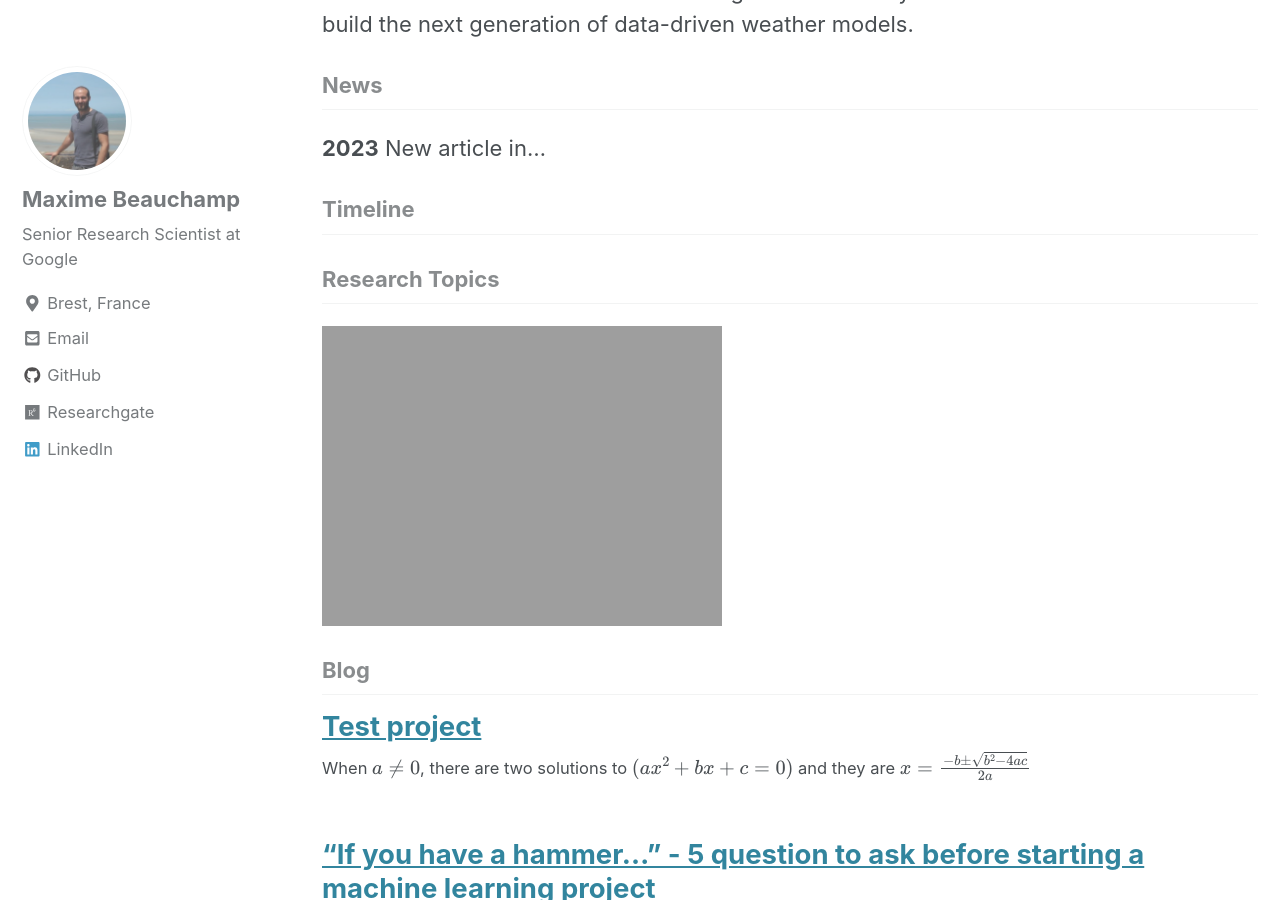
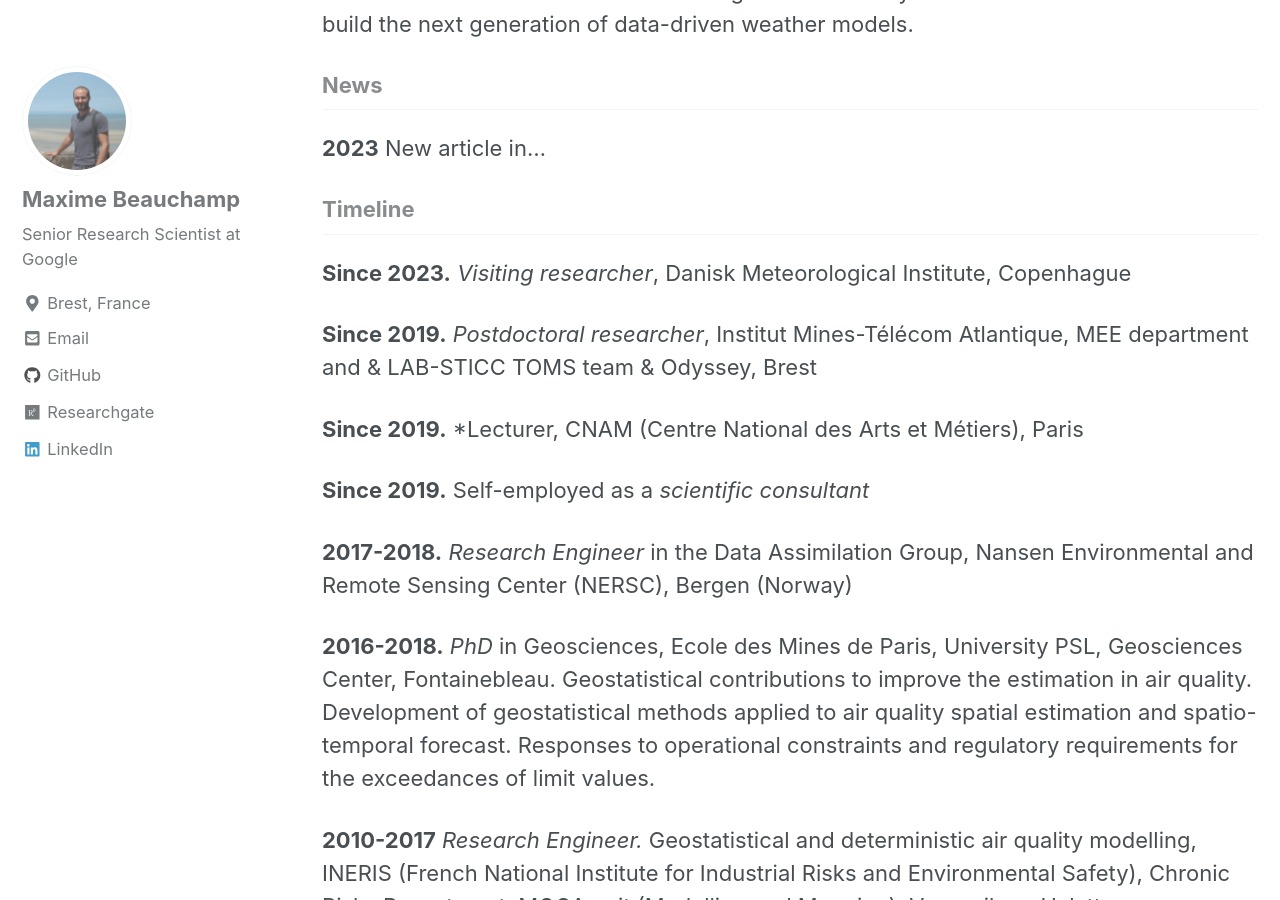
Before and after one commit to maxbeauchamp/maxbeauchamp.github.io, a Jekyll site: the page built from index.html, in a window 1280 px wide and 900 px high, scrolled down 393 px. Built offline with Jekyll 4.4.1, drawn with Linux system fonts in a browser that asks for light colours; cached includes are drawn as plain includes; nearby versions of some CDN libraries; formulas are drawn with MathJax 3; the list of posts is cut into pages by our own code; some of the changed text lies outside the part shown.

```diff
--- a/_layouts/home.html
+++ b/_layouts/home.html
@@ -4,12 +4,15 @@
 
 {{ content }}
 
-<h3 class="archive__subtitle">{{ site.data.ui-text[site.locale].recent_news | default: "Blog" }}</h3>
+<h3 class="archive__subtitle">{{ site.data.ui-text[site.locale].recent_news | default: "News" }}</h3>
 
 {% capture my_include %}{% include_relative _pages/news.md %}{% endcapture %}
 {{ my_include | markdownify }}
 
-<h3 class="archive__subtitle">{{ site.data.ui-text[site.locale].timeline | default: "T" }}</h3>
+<h3 class="archive__subtitle">{{ site.data.ui-text[site.locale].timeline | default: "Timeline" }}</h3>
+
+{% capture my_include %}{% include_relative _pages/timeline.md %}{% endcapture %}
+{{ my_include | markdownify }}
 
 <h3 class="archive__subtitle">{{ site.data.ui-text[site.locale].research_topics | default: "Research Topics" }}</h3>
 
--- /dev/null
+++ b/_pages/timeline.md
@@ -0,0 +1,15 @@
+**Since 2023.** *Visiting researcher*, Danisk Meteorological Institute, Copenhague
+
+**Since 2019.** *Postdoctoral researcher*, Institut Mines-Télécom Atlantique, MEE department and & LAB-STICC
+TOMS team & Odyssey, Brest
+
+**Since 2019.** *Lecturer, CNAM (Centre National des Arts et Métiers), Paris
+
+**Since 2019.** Self-employed as a *scientific consultant*
+
+**2017-2018.** *Research Engineer* in the Data Assimilation Group, Nansen Environmental and Remote Sensing Center (NERSC), Bergen (Norway)
+
+**2016-2018.** *PhD* in Geosciences, Ecole des Mines de Paris, University PSL, Geosciences Center, Fontainebleau. Geostatistical contributions to improve the estimation in air quality. Development of geostatistical methods applied to air quality spatial estimation and spatio-temporal forecast. Responses to operational constraints and regulatory requirements for the exceedances of limit values.
+
+**2010-2017** *Research Engineer.* Geostatistical and deterministic air quality modelling, INERIS (French National Institute for Industrial Risks and Environmental Safety), Chronic Risks Department, MOCA unit (Modelling
+and Mapping), Verneuil-en-Halatte.
```
